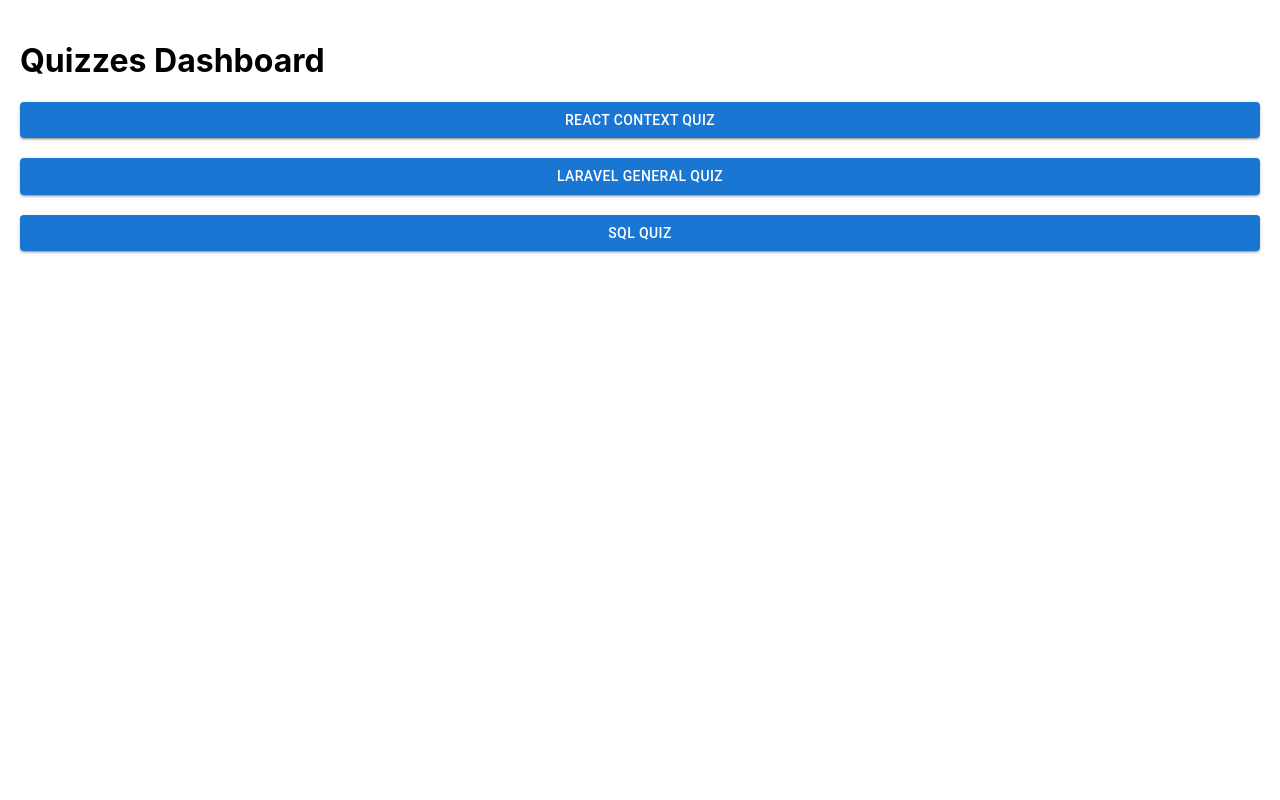
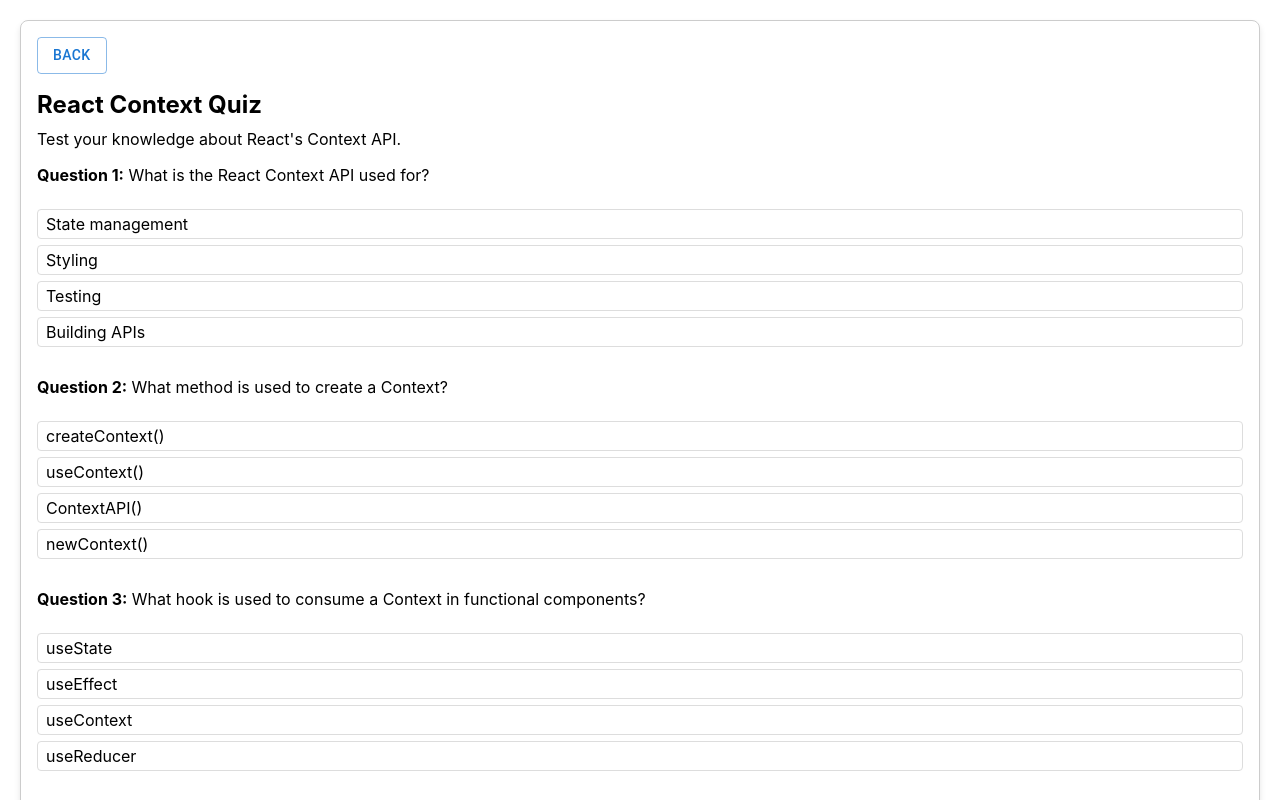
Before and after one commit to Tarek-Al-Khatib/fact-attack, a React (Create React App) app in the folder frontend/: page /quiz in a window 1280 px wide. Both pictures are taken after a click on the button "REACT CONTEXT QUIZ". Shown: the top 800 px of the page. Built offline with nearby package versions, Linux system fonts and the light colour scheme.

Commit message:
Added rendering quiz based on selected quiz

```diff
--- a/frontend/src/pages/Quiz.js
+++ b/frontend/src/pages/Quiz.js
@@ -1,10 +1,68 @@
-import { React } from "react";
-import { useState, useEffect } from "react";
+import React, { useContext } from "react";
+import { quizContext } from "../context/QuizContext";
+import Button from "@mui/material/Button";
 
 const Quiz = () => {
+  const { incrementScore, setSelectedQuiz, selectedQuiz } =
+    useContext(quizContext);
+
   return (
-    <div>
-      <div></div>
+    <div
+      style={{
+        border: "1px solid #ccc",
+        borderRadius: "8px",
+        padding: "16px",
+        boxShadow: "0 4px 6px rgba(0, 0, 0, 0.1)",
+      }}
+    >
+      <Button
+        variant="outlined"
+        color="primary"
+        onClick={() => setSelectedQuiz(null)}
+        style={{ marginBottom: "16px" }}
+      >
+        Back
+      </Button>
+
+      <h2 style={{ margin: "0 0 10px" }}>{selectedQuiz.title}</h2>
+      <p style={{ margin: "0 0 16px" }}>{selectedQuiz.description}</p>
+      <div>
+        {selectedQuiz.questions.map((question, index) => (
+          <div key={question.id} style={{ marginBottom: "12px" }}>
+            <strong>Question {index + 1}:</strong> {question.question}
+            {question.type === "options" ? (
+              <ul style={{ listStyleType: "none", padding: "8px 0" }}>
+                {question.options.map((option, idx) => (
+                  <li
+                    key={idx}
+                    style={{
+                      padding: "4px 0",
+                      border: "1px solid #ddd",
+                      borderRadius: "4px",
+                      marginBottom: "6px",
+                      paddingLeft: "8px",
+                    }}
+                  >
+                    {option}
+                  </li>
+                ))}
+              </ul>
+            ) : (
+              <p
+                style={{
+                  padding: "4px",
+                  border: "1px solid #ddd",
+                  borderRadius: "4px",
+                  marginTop: "6px",
+                  backgroundColor: "#f9f9f9",
+                }}
+              >
+                [User Input]
+              </p>
+            )}
+          </div>
+        ))}
+      </div>
     </div>
   );
 };
--- a/frontend/src/pages/QuizzesDashboard.js
+++ b/frontend/src/pages/QuizzesDashboard.js
@@ -5,16 +5,19 @@
 import { quizContext } from "../context/QuizContext";
 
 const QuizzesDashboard = () => {
-  const { quizzes, incrementScore, setSelectedQuiz, selectedQuiz } =
-    useContext(quizContext);
+  const { quizzes, setSelectedQuiz, selectedQuiz } = useContext(quizContext);
 
   useEffect(() => {
     console.log(selectedQuiz);
   }, [selectedQuiz]);
   return (
     <div style={{ padding: "20px" }}>
+      {!selectedQuiz && (
+        <div>
           <h1>Quizzes Dashboard</h1>
-      <div style={{ display: "flex", flexDirection: "column", gap: "20px" }}>
+          <div
+            style={{ display: "flex", flexDirection: "column", gap: "20px" }}
+          >
             {quizzes.map((quiz) => (
               <Button
                 key={quiz.id}
@@ -28,6 +31,9 @@
             ))}
           </div>
         </div>
+      )}{" "}
+      {selectedQuiz && <Quiz />}
+    </div>
   );
 };
 
```
Lines whose indentation alone changed are shown as unchanged.
